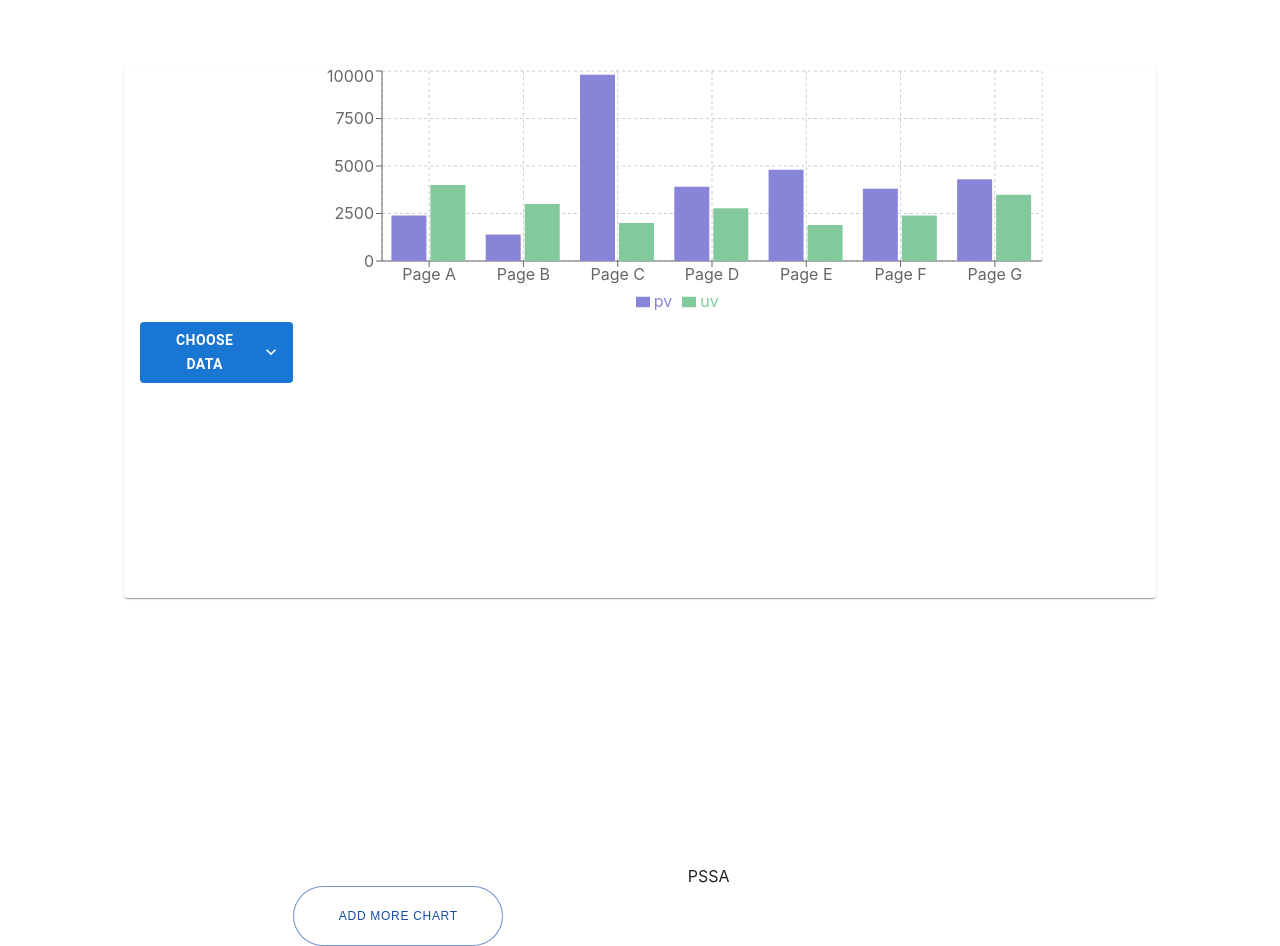
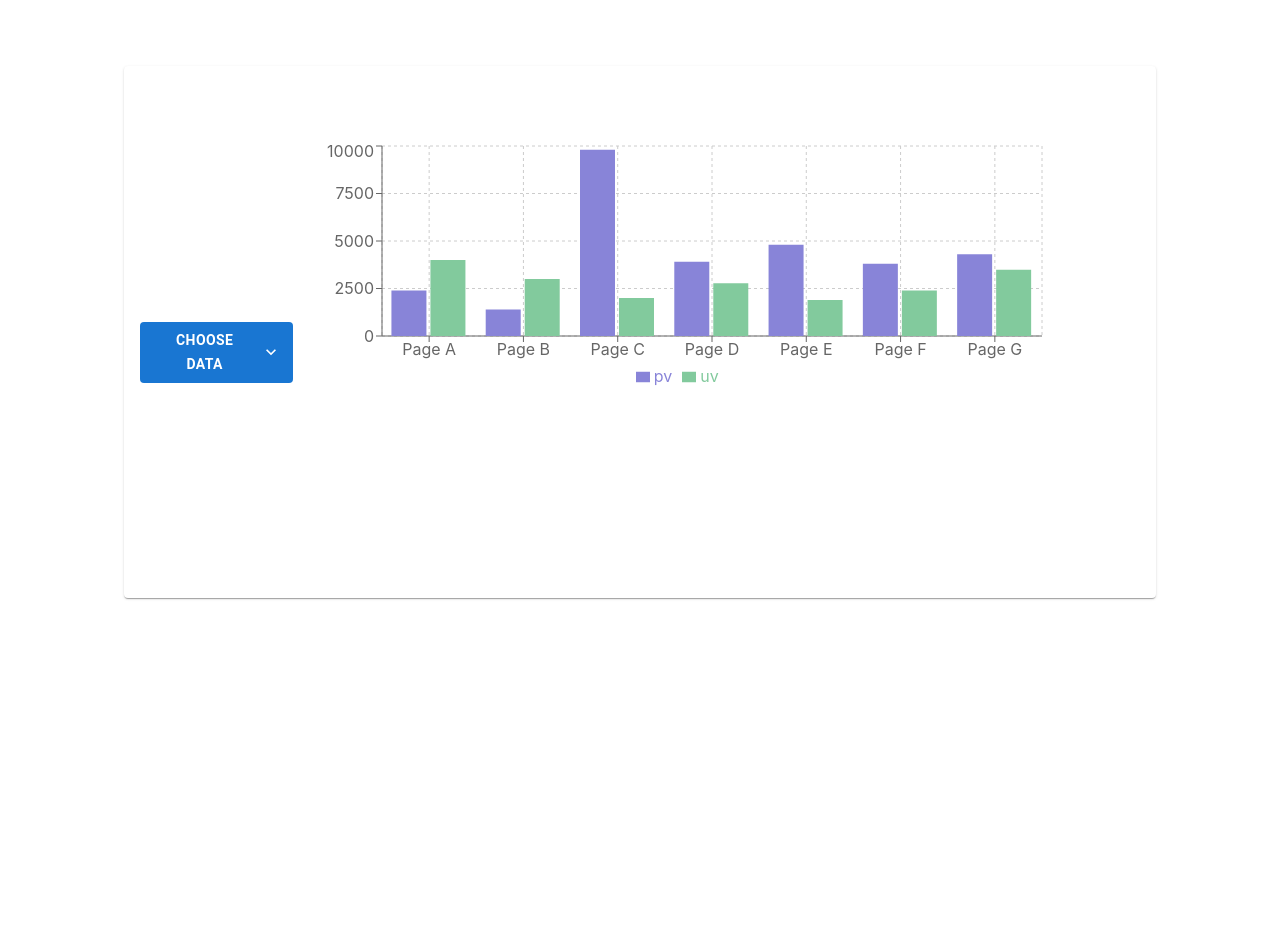
Before and after one commit to ianlikescoding/KICS-PSSA-Data, a React (Create React App) app in the folder frontend/: page / in a window 1280 px wide. Shown: the part 148-1094 px from the top of the page. After the commit the page ends 800 px from the top, so only its background shows below. Built offline with nearby package versions, Linux system fonts and the light colour scheme.

Commit message:
chart 1 formatting

```diff
--- a/frontend/src/components/ChartContainer.js
+++ b/frontend/src/components/ChartContainer.js
@@ -1,11 +1,9 @@
 import * as React from "react";
 import Grid from "@mui/material/Grid";
 import CustomizedMenus from "./DropDown";
-import { generateBarChart, generatePieGraph } from "../generateChart";
 import "../components/ChartContainer.css";
 import Paper from "@mui/material/Paper";
 import { Container } from "@mui/material";
-import { useState, useEffect } from "react";
 import {
   BarChart,
   Bar,
@@ -14,7 +12,6 @@ import {
   CartesianGrid,
   Tooltip,
   Legend,
-  ResponsiveContainer,
 } from "recharts";
 
 export default function ComplexedGrid() {
@@ -81,7 +78,7 @@ export default function ComplexedGrid() {
           <Grid item xs={12} sm container>
             <Grid item xs container direction="column" spacing={2}>
               <Container>
-                <Grid item xs className="chart-container">
+                <Grid item xs className="chart-container" alignItems="center" sx={{display:'grid'}}>
                   <BarChart width={730} height={250} data={data}>
                     <CartesianGrid strokeDasharray="3 3" />
                     <XAxis dataKey="name" />
@@ -92,15 +89,8 @@ export default function ComplexedGrid() {
                     <Bar dataKey="uv" fill="#82ca9d" />
                   </BarChart>
                 </Grid>
-                <Grid item xs className="chart-container">
-                  <div id="pie_chart1"></div>
-                </Grid>
               </Container>
-              <Grid>PSSA</Grid> {/*horizontal axis label */}
               <Grid>
-                <button className="more-chart-btn">
-                  <span>Add More Chart</span>
-                </button>
               </Grid>
             </Grid>
           </Grid>
```
